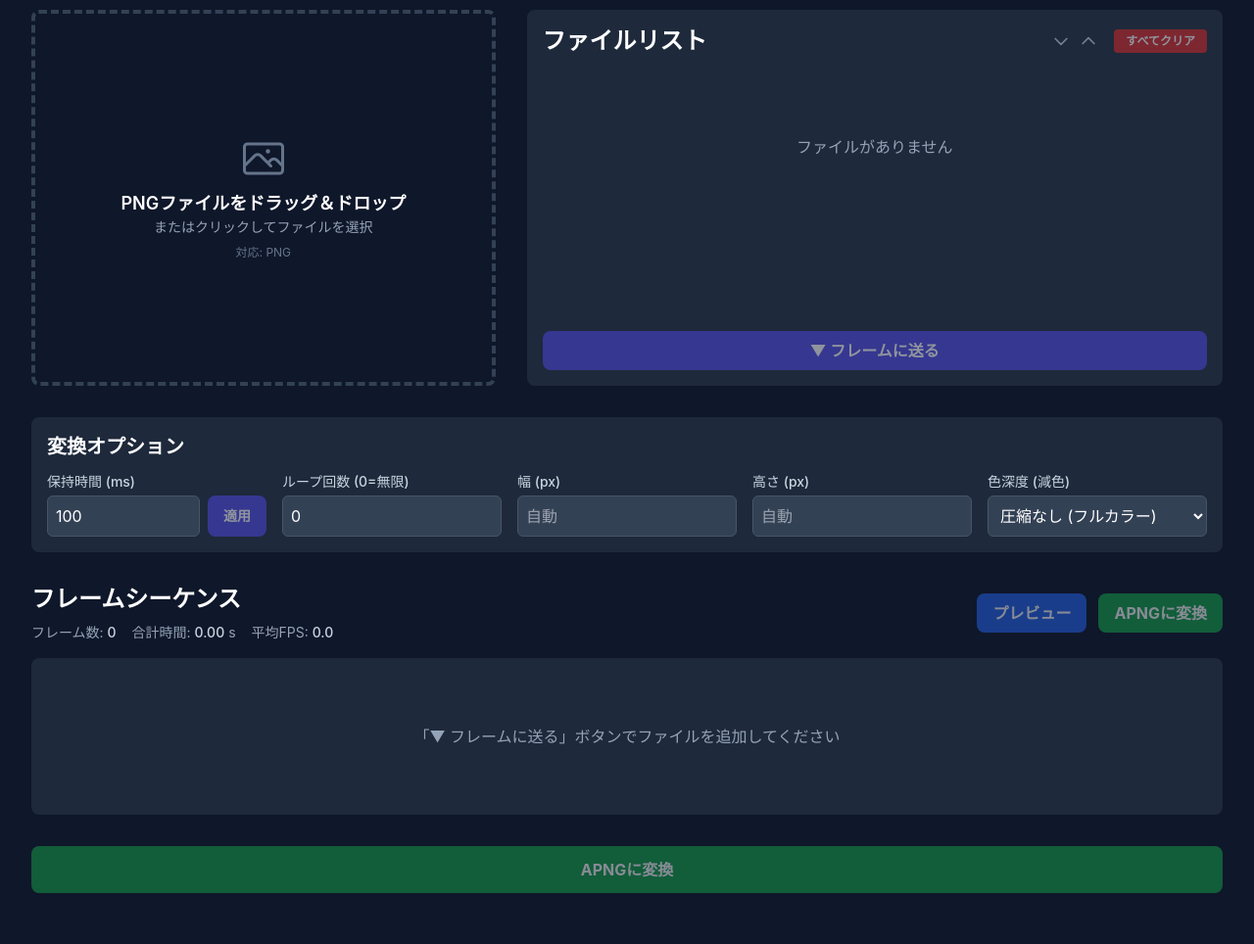
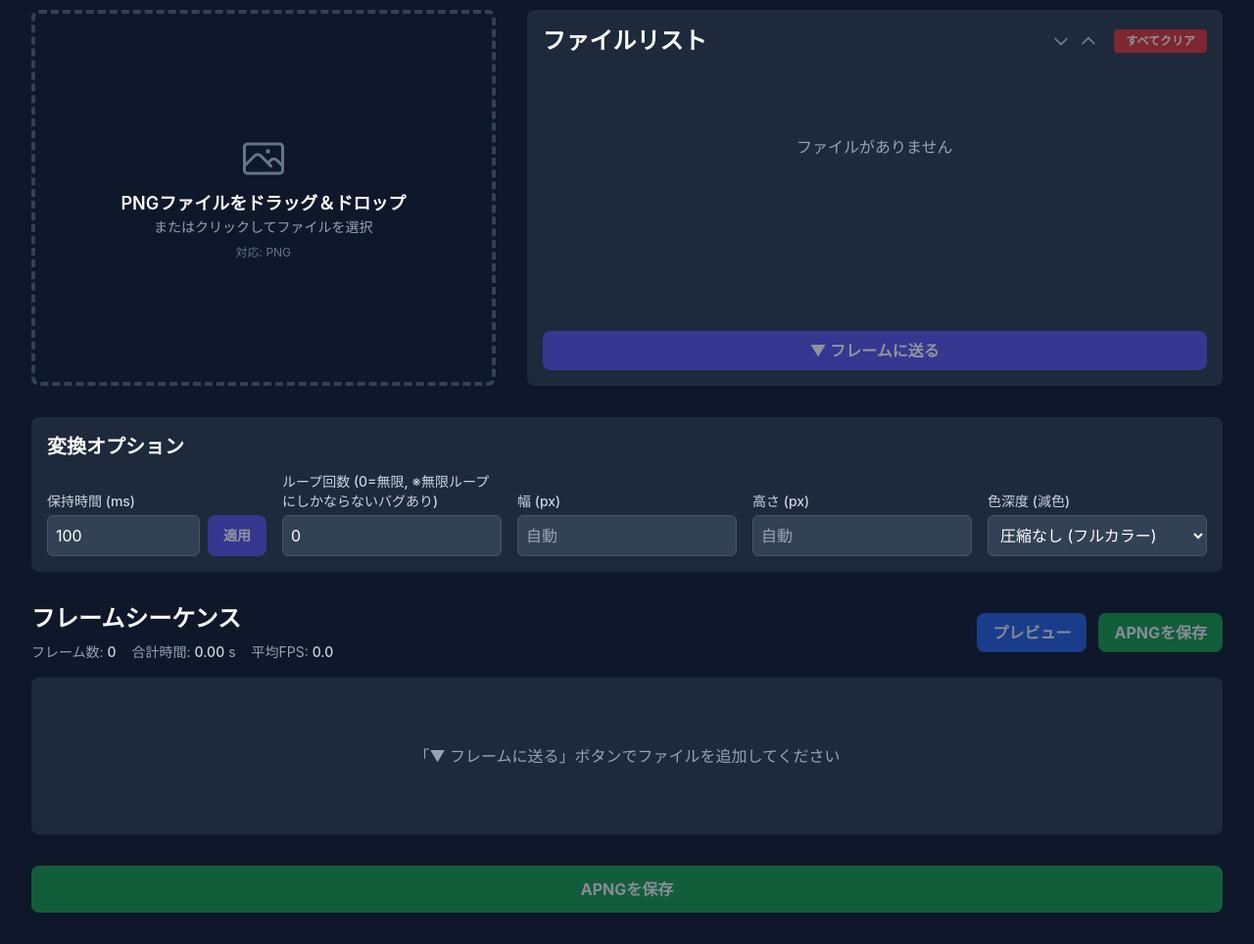
Before and after one commit to black-sesame-ice-cream/png2apng, a plain HTML site: page index.html in a window 1280 px wide. Shown: the part 90-1054 px from the top of the page at 98% size. Drawn offline with nearby package versions, Linux system fonts and the light colour scheme.

Commit message:
文変更

```diff
--- a/index.html
+++ b/index.html
@@ -221,7 +221,7 @@
                         </div>
                     </div>
                     <div class="flex-1 min-w-[200px]">
-                        <label for="loop-input" class="block text-sm font-medium text-slate-300 mb-1">ループ回数 (0=無限)</label>
+                        <label for="loop-input" class="block text-sm font-medium text-slate-300 mb-1">ループ回数 (0=無限, ※無限ループにしかならないバグあり)</label>
                         <input type="number" id="loop-input" value="0" min="0" step="1" class="w-full bg-slate-700 text-white border border-slate-600 rounded-md p-2 focus:outline-none focus:ring-2 focus:ring-blue-500">
                     </div>
                     <div class="flex-1 min-w-[200px]">
@@ -279,7 +279,7 @@
                                 <circle class="opacity-25" cx="12" cy="12" r="10" stroke="currentColor" stroke-width="4"></circle>
                                 <path class="opacity-75" fill="currentColor" d="M4 12a8 8 0 018-8V0C5.373 0 0 5.373 0 12h4zm2 5.291A7.962 7.962 0 014 12H0c0 3.042 1.135 5.824 3 7.938l3-2.647z"></path>
                             </svg>
-                            <span class="btn-text">APNGに変換</span>
+                            <span class="btn-text">APNGを保存</span>
                         </button>
                     </div>
                     <!-- ▲▲▲ プレビューボタンと変換ボタンのコンテナ ▲▲▲ -->
@@ -300,7 +300,7 @@
                         <circle class="opacity-25" cx="12" cy="12" r="10" stroke="currentColor" stroke-width="4"></circle>
                         <path class="opacity-75" fill="currentColor" d="M4 12a8 8 0 018-8V0C5.373 0 0 5.373 0 12h4zm2 5.291A7.962 7.962 0 014 12H0c0 3.042 1.135 5.824 3 7.938l3-2.647z"></path>
                     </svg>
-                    <span class="btn-text">APNGに変換</span>
+                    <span class="btn-text">APNGを保存</span>
                 </button>
             </div>
 
```
